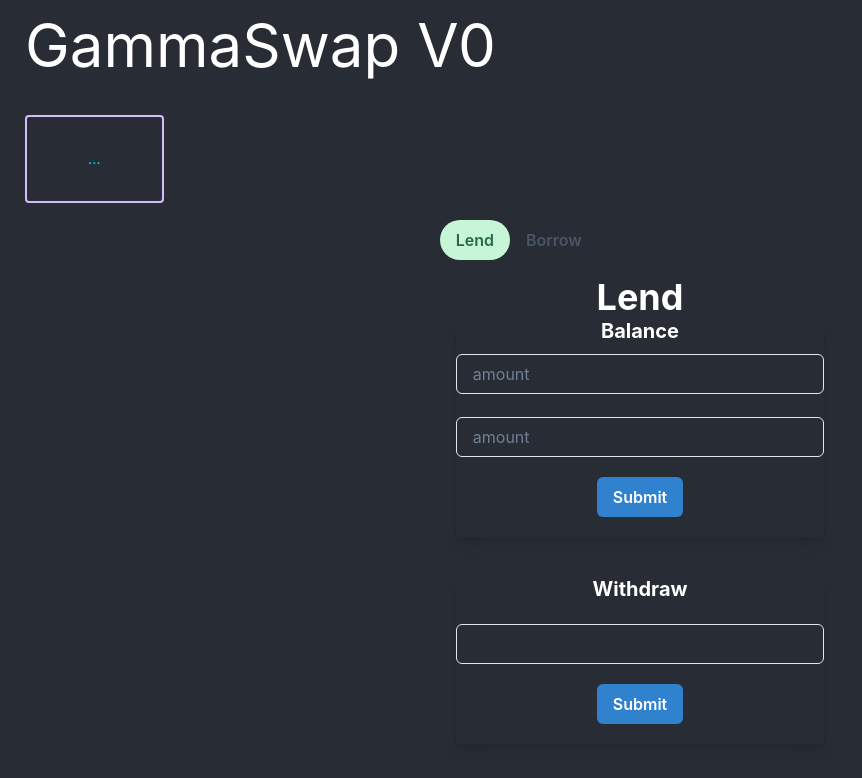
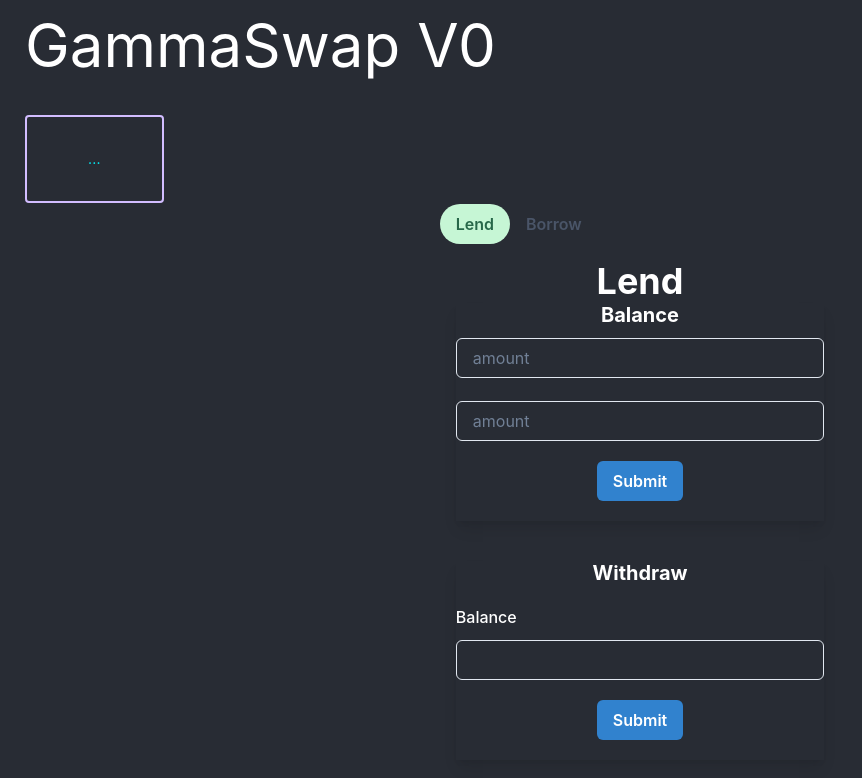
Before and after one commit to dam417/gammaswap, a React (Create React App) app: page /app in a window 1280 px wide. Shown: the top 778 px of the page, without its empty margins (0-862 px from the left). Built offline with nearby package versions, Linux system fonts and the light colour scheme.

Commit message:
added functionality for forms - no contract calls yet

```diff
--- a/src/components/Borrow.js
+++ b/src/components/Borrow.js
@@ -40,19 +40,20 @@
     }
 
     async function openPositionHandler({ token0Amt, token1Amt, liquidity }) {
-        const createPosition = await posManager.methods.openPosition(
-            token0.address,
-            token1.address,
-            token0Amt,
-            token1Amt,
-            liquidity,
-            toAddr,
-        ).call();
+        // TODO
+
+        // const createPosition = await posManager.methods.openPosition(
+        //     token0.address,
+        //     token1.address,
+        //     token0Amt,
+        //     token1Amt,
+        //     liquidity,
+        //     toAddr,
+        // ).call();
     }
 
     async function repayHandler({ repayLiquidity }) {
         // TODO
-        console.log(repayLiquidity)
     }
 
     return (
--- a/src/components/Lend.js
+++ b/src/components/Lend.js
@@ -1,7 +1,5 @@
-/**
- * Created by danielalcarraz on 5/20/22.
- */
 import React, { useState } from 'react'
+import { useForm } from 'react-hook-form';
 import { useNavigate } from 'react-router-dom';
 import {
     FormControl,
@@ -29,51 +27,76 @@
     const [token0Amt, setToken0Amt] = useState(0);
     const [token1Amt, setToken1Amt] = useState(0);
     const [liquidityAmt, setLiquidityAmt] = useState(0);
+    const { register, handleSubmit } = useForm();
+    const { register: register2, handleSubmit: handleSubmit2 } = useForm();
 
-    function deposit() {
-        console.log("deposit() >> ");
-        console.log("token0Amt >>");
-        console.log(token0Amt.value);
-        console.log("token1Amt >>");
-        console.log(token1Amt.value);
+    async function deposit({ token0, token1 }) {
+        // TODO
     }
 
-    function withdraw() {
-        console.log("withdraw() >> ");
-        console.log("liquidityAmt >>");
-        console.log(liquidityAmt.value);
+    async function withdraw({ balance }) {
+        // TODO
     }
 
     return (
         /*Lend LP Form */
-        <div>
-          <Heading> Lend </Heading>
+        <>
+            <form onSubmit={handleSubmit(deposit)}>
+            <Heading>Lend</Heading>
             <FormControl boxShadow='lg'>
                 <Heading size='md'>Balance</Heading>
-                <FormLabel htmlFor='token-0'>{token0.symbol}</FormLabel>
-                <Input placeholder='amount' id='token-0' type='text'
-                       ref={(input) => {
-                           setToken0Amt(input)
-                       }} />
-                <FormLabel mt={5} htmlFor='token-1'>{token1.symbol}</FormLabel>
-                <Input placeholder='amount' id='token-1' type='text'
-                       ref={(input) => {
-                           setToken1Amt(input)
-                       }}  />
-                <Button my={5} colorScheme='blue' onClick={deposit}>Submit</Button>
+                <FormLabel htmlFor='token0'>{token0.symbol}</FormLabel>
+                <Input
+                    placeholder='amount'
+                    id='token0'
+                    type='text'
+                    {...register('token0')}
+                />
+                <FormLabel
+                    mt={5}
+                    htmlFor='token1'
+                >
+                    {token1.symbol}
+                </FormLabel>
+                <Input
+                    placeholder='amount'
+                    id='token1'
+                    type='text'
+                    {...register('token1')}
+                />
+                <Button
+                    my={5}
+                    colorScheme='blue'
+                    type='submit'
+                >
+                    Submit
+                </Button>
             </FormControl>
-
-            <FormControl boxShadow='lg' mt={10}>
-                <Heading size='md'>Withdraw</Heading>
-                <FormLabel mt={5} htmlFor='withdraw'></FormLabel>
-                    <Input id='withdraw' type='text'
-                           ref={(input) => {
-                               setLiquidityAmt(input)
-                           }} />
-                <Button my={5} colorScheme='blue' onClick={withdraw}>Submit</Button>
-            </FormControl>
-        </div>
+            </form>
+            <form onSubmit={handleSubmit2(withdraw)}>
+                <FormControl boxShadow='lg' mt={10}>
+                    <Heading size='md'>Withdraw</Heading>
+                    <FormLabel
+                    mt={5}
+                    htmlFor='balance'
+                    >
+                        Balance
+                    </FormLabel>
+                        <Input
+                            id='balance'
+                            type='text'
+                            {...register2('balance')}
+                        />
+                    <Button
+                        my={5}
+                        colorScheme='blue'
+                        type='submit'
+                    >
+                        Submit
+                    </Button>
+                </FormControl>
+            </form>
+        </>
     )
-
 }
 export default Lend;
```
